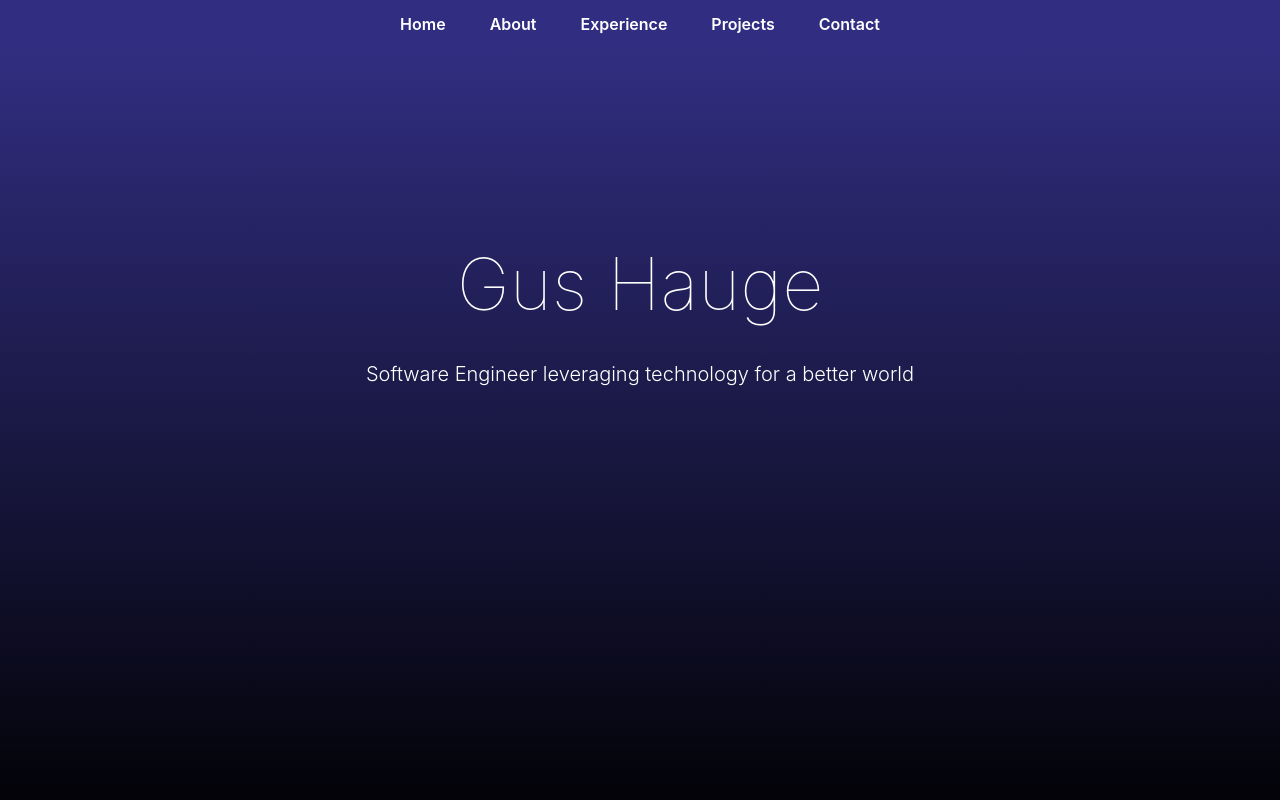
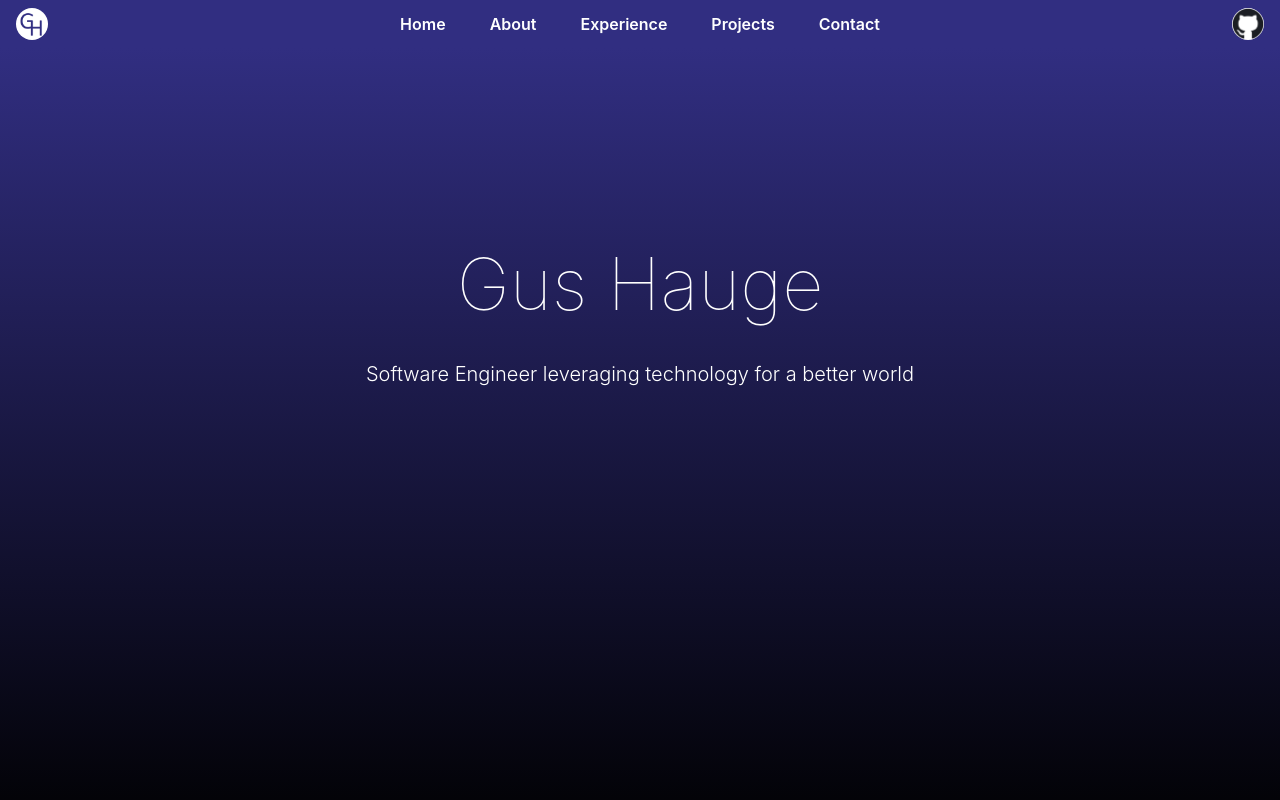
Before and after one commit to GusHauge/GusHauge.github.io, a React (Create React App) app: page / in a window 1280 px wide. Shown: the top 800 px of the page. Built offline with nearby package versions, Linux system fonts and the light colour scheme.

Commit message:
Added icons

```diff
--- a/public/index.html
+++ b/public/index.html
@@ -2,7 +2,7 @@
 <html lang="en">
   <head>
     <meta charset="utf-8" />
-    <link rel="icon" href="%PUBLIC_URL%/favicon.ico" />
+    <link rel="icon" href="%PUBLIC_URL%/Gus_logo.png" />
     <meta name="viewport" content="width=device-width, initial-scale=1" />
     <meta name="theme-color" content="#000000" />
     <meta
--- a/src/components/Navbar.js
+++ b/src/components/Navbar.js
@@ -1,6 +1,11 @@
 export const Navbar = () => {
   return (
-    <div class="flex w-full h-12 justify-center space-x-3 mx-auto bg-indigo-900 font-semibold">
+    <div class="flex justify-between bg-indigo-900 items-center px-4">
+      <div class="shrink-0">
+        <img src="/Gus_logo.png" alt="GitHub" class="w-8 rounded-full" />
+      </div>
+
+      <div class="flex w-full h-12 justify-center space-x-3 mx-auto font-semibold">
         <button
           class="px-4 rounded-md transition-colors duration-300 delay-100 hover:bg-indigo-500"
           onClick={() => window.scrollTo(0, 0)}
@@ -32,5 +37,20 @@ export const Navbar = () => {
           Contact
         </button>
       </div>
+
+      <div class="shrink-0 transition ease-in-out delay-75 duration-150 hover:scale-125">
+        <a
+          href="https://github.com/GusHauge/GusHauge.github.io"
+          target="_blank"
+          rel="noreferrer"
+        >
+          <img
+            src={require("../images/GitHub_logo.jpg")}
+            alt="GitHub"
+            class="w-8 rounded-full"
+          />
+        </a>
+      </div>
+    </div>
   );
 };
```
Also changed, not shown: public/Gus_logo.png (added). Lines whose indentation alone changed are shown as unchanged.
